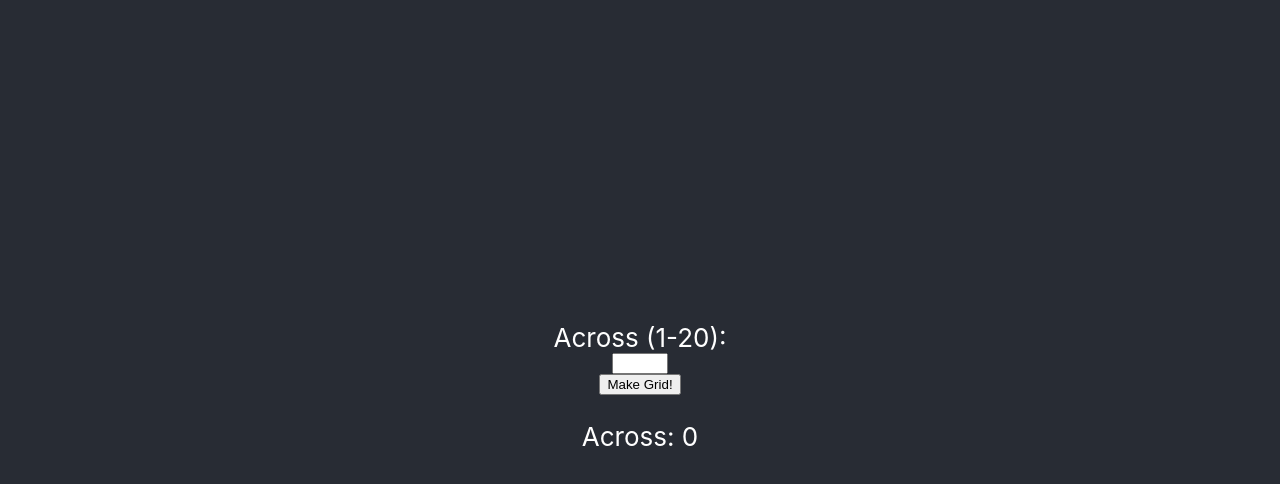
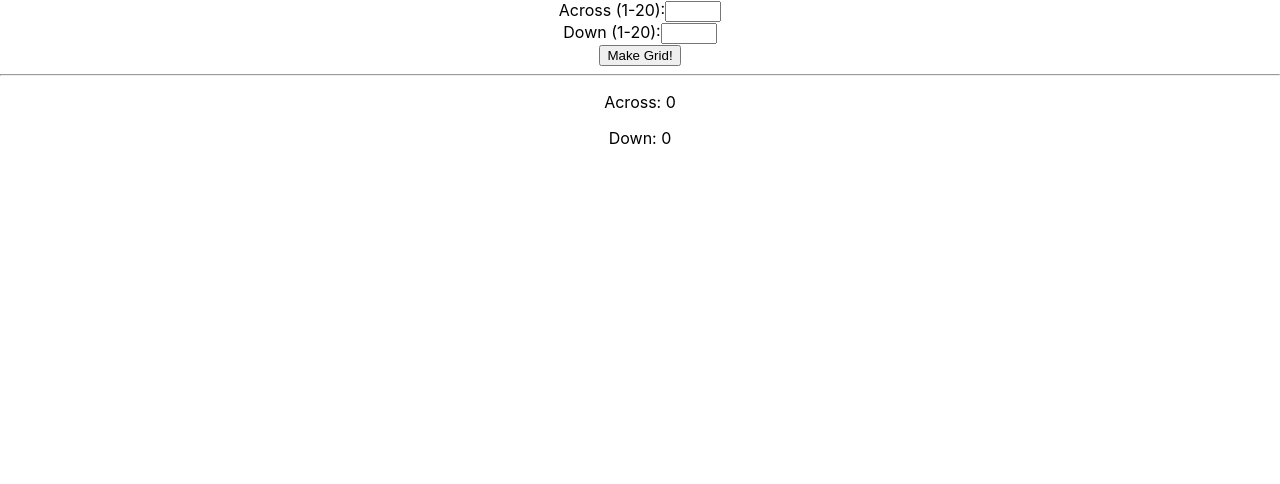
Before and after one commit to emilydrakesmith/Stardew-Valley-Crop-Planner-v1, a React (Create React App) app: page / in a window 1280 px wide. Shown: the top 484 px of the page. Built offline with nearby package versions, Linux system fonts and the light colour scheme.

Commit message:
get boxes down value for crop grid planner

```diff
--- a/src/pages/App/App.js
+++ b/src/pages/App/App.js
@@ -5,9 +5,7 @@ import './App.css';
 function App() {
   return (
     <div className="App">
-      <header className="App-header">
-        <Landing />
-      </header>
+      <Landing />
     </div>
   );
 }
--- a/src/pages/Landing/Landing.jsx
+++ b/src/pages/Landing/Landing.jsx
@@ -4,14 +4,31 @@ import './Landing.css';
 
 function Landing() {
     const [numberAcross, setNumberAcross] = useState(0);
+    const [numberDown, setNumberDown] = useState(0);
+
+    const getGridSize = () => {
+        setNumberAcross(document.getElementById('boxes-across').value);
+        setNumberDown(document.getElementById('boxes-down').value);
+    }
 
     return (
         <>
             <label htmlFor='boxes-across'>Across (1-20):</label>
             <input type='number' id='boxes-across' name='boxes-across' min='1' max='20' />
 
-            <button onClick={() => setNumberAcross(document.getElementById('boxes-across').value)}>Make Grid!</button>
+            <br />
+
+            <label htmlFor='boxes-down'>Down (1-20):</label>
+            <input type='number' id='boxes-down' name='boxes-down' min='1' max='20' />
+
+            <br />
+
+            <button onClick={getGridSize}>Make Grid!</button>
+
+            <hr />
+
             <p>Across: {numberAcross}</p>
+            <p>Down: {numberDown}</p>
         </>
     );
 }
```
Also changed, not shown: 1 other file (tests, documents, lock files or other folders).
